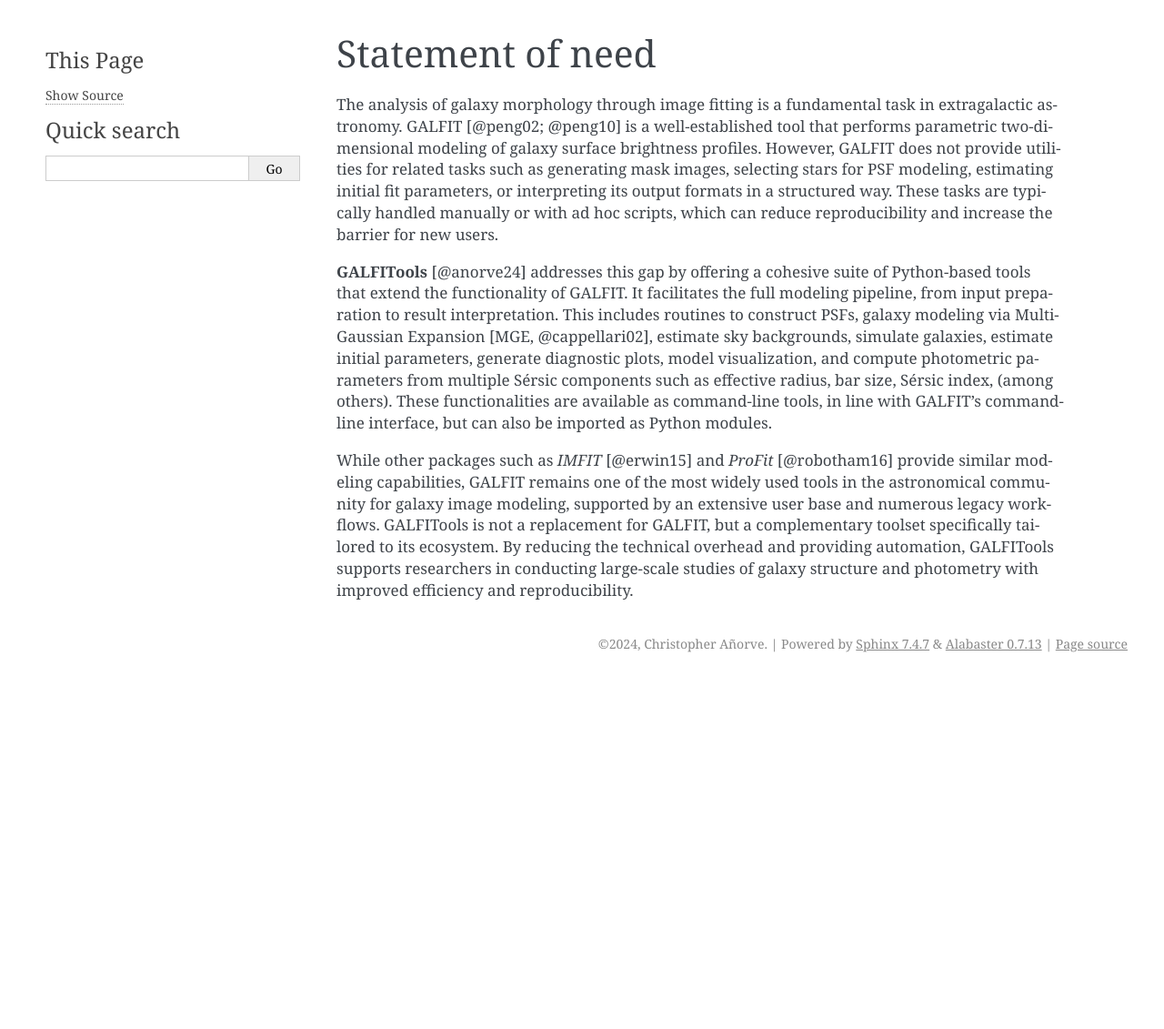
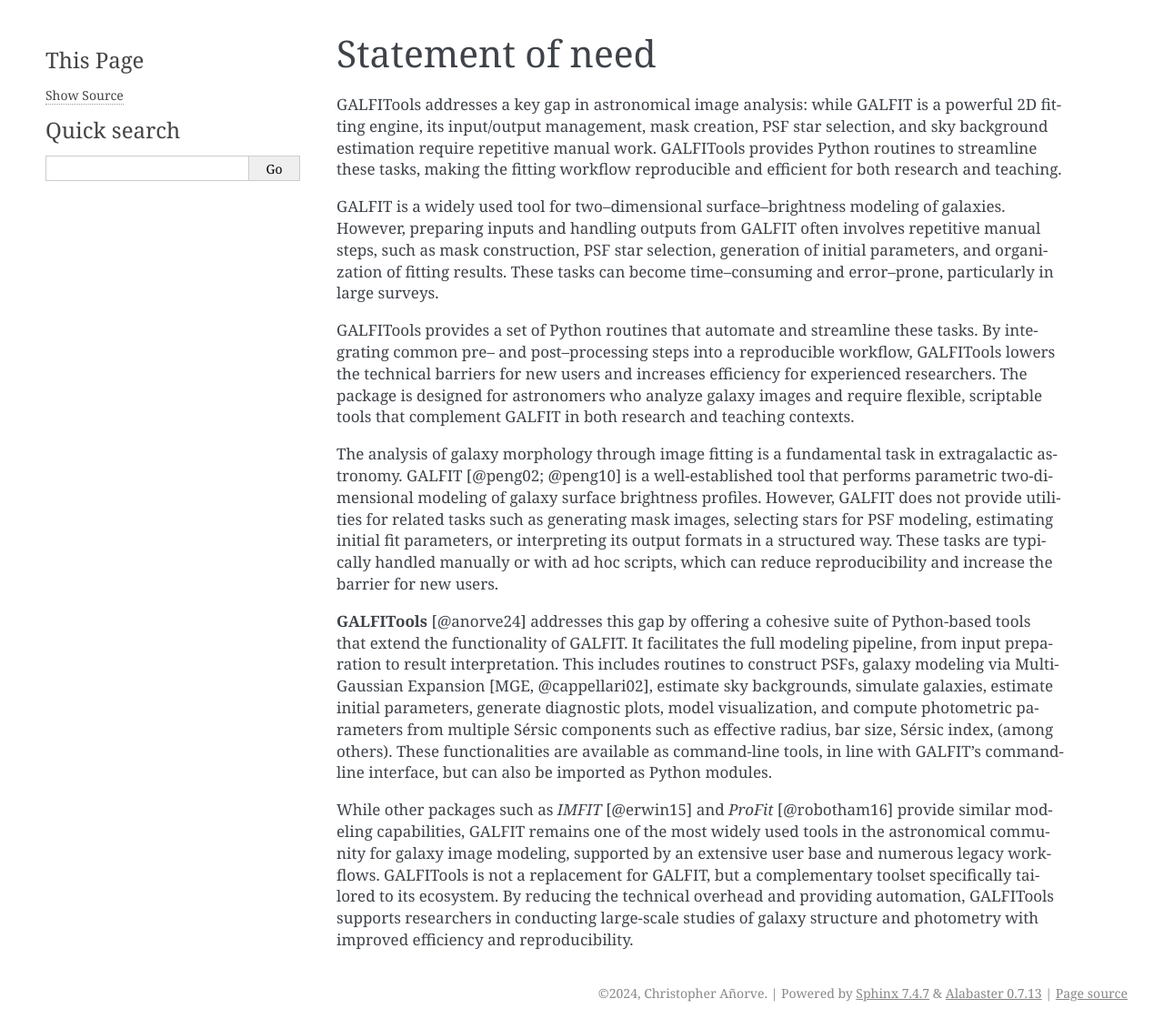
Before and after one commit to canorve/GALFITools, a Sphinx documentation site: the page built from docs/statement.rst, in a window 1280 px wide. Shown: the whole page at 91% size. Built offline with Sphinx 7.4.7, drawn with Linux system fonts in a browser that asks for light colours; before the commit the page ends 900 px from its top, so only the background shows below that.

Commit message:
docs updated

```diff
--- a/docs/index.rst
+++ b/docs/index.rst
@@ -42,7 +42,6 @@
 ==================
 
 * :ref:`genindex`
-* :ref:`readme`
 * :ref:`usage`
 * :ref:`api`
 * :ref:`modindex`
--- a/docs/statement.rst
+++ b/docs/statement.rst
@@ -8,7 +8,28 @@
 ============
 
 
+GALFITools addresses a key gap in astronomical image analysis: while
+GALFIT is a powerful 2D fitting engine, its input/output management,
+mask creation, PSF star selection, and sky background estimation
+require repetitive manual work. GALFITools provides Python routines
+to streamline these tasks, making the fitting workflow reproducible
+and efficient for both research and teaching.
 
+
+GALFIT is a widely used tool for two–dimensional surface–brightness
+modeling of galaxies. However, preparing inputs and handling outputs
+from GALFIT often involves repetitive manual steps, such as mask
+construction, PSF star selection, generation of initial parameters,
+and organization of fitting results. These tasks can become
+time–consuming and error–prone, particularly in large surveys.
+
+GALFITools provides a set of Python routines that automate and
+streamline these tasks. By integrating common pre– and post–processing
+steps into a reproducible workflow, GALFITools lowers the technical
+barriers for new users and increases efficiency for experienced
+researchers. The package is designed for astronomers who analyze
+galaxy images and require flexible, scriptable tools that complement
+GALFIT in both research and teaching contexts.
 
 
 The analysis of galaxy morphology through image fitting is a fundamental task
```
